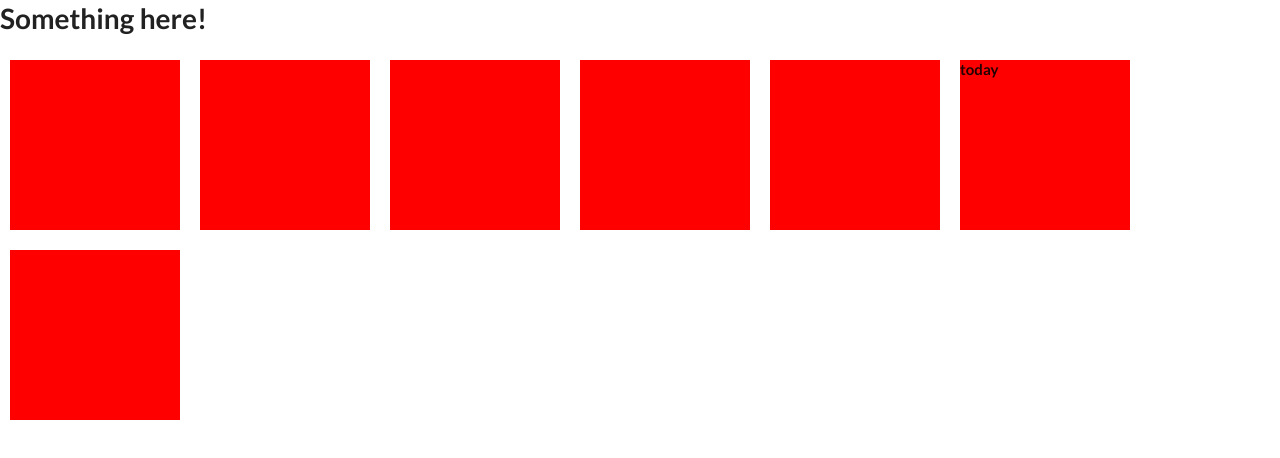
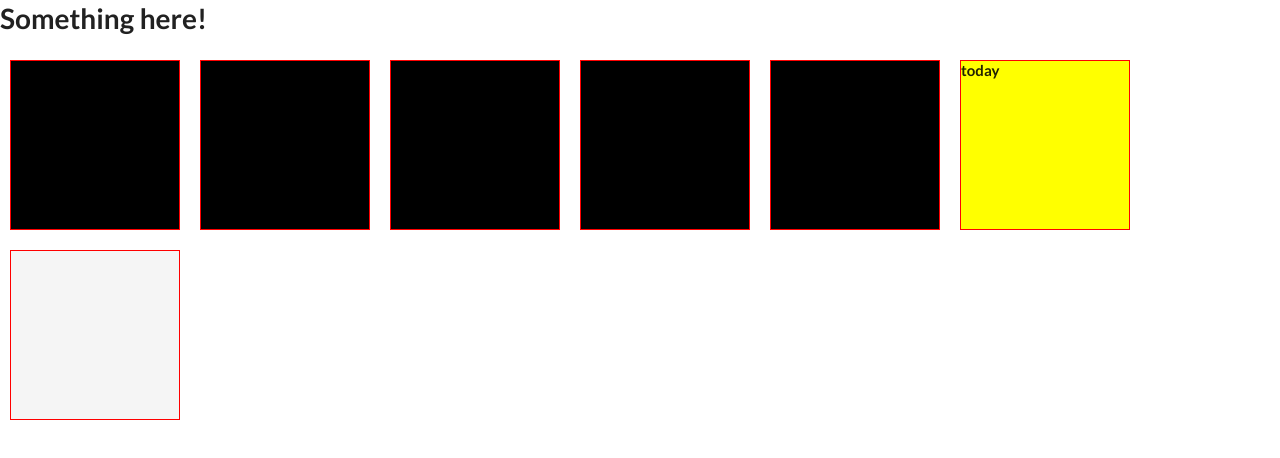
Before and after one commit to palhamel/chris-cal, a plain HTML site: page index.html in a window 1280 px wide. Drawn offline with nearby package versions, Linux system fonts and the light colour scheme.

Commit message:
for loop of html collection to match data-date

```diff
--- a/index.html
+++ b/index.html
@@ -10,20 +10,20 @@
 <body>
   <h1>Something here!</h1>
 
-  <div class="grid-item" data-date="2015-11-23">
+  <div class="grid-item" id="day" data-date="2015-11-23">
   </div>
-  <div class="grid-item" data-date="2015-11-24">
+  <div class="grid-item" id="day" data-date="2015-11-24">
   </div>
-  <div class="grid-item" data-date="2015-11-25">
+  <div class="grid-item" id="day" data-date="2015-11-25">
   </div>
-  <div class="grid-item" data-date="2015-11-26">
+  <div class="grid-item" id="day" data-date="2015-11-26">
   </div>
-  <div class="grid-item" data-date="2019-11-27">
+  <div class="grid-item" id="day" data-date="2019-11-27">
   </div>
-  <div class="grid-item" data-date="2020-10-25">
+  <div class="grid-item" id="day" data-date="2020-10-25">
     <h4>today</h4>
   </div>
-  <div class="grid-item" data-date="2021-12-29">
+  <div class="grid-item" id="day" data-date="2021-12-29">
   </div>
 
 
--- a/index.js
+++ b/index.js
@@ -3,32 +3,35 @@ var today = new Date();
 var dd = String(today.getDate()).padStart(2, '0');
 var mm = String(today.getMonth() + 1).padStart(2, '0'); //January is 0!
 var yyyy = today.getFullYear();
-// today = mm + '/' + dd + '/' + yyyy;
-// document.write(today);
 today = yyyy + '-' + mm + '-' + dd;
+
 const currentDay = today;
 console.log(currentDay)
 
 // ------------------------------
+// Get HTML elements:
+const dateElement= document.getElementsByClassName('grid-item');
+// console.log('collection:', dateElement);
 
-const dateElement= document.getElementsByClassName('grid-item');
-// const dateElement = document.getElementById('lucka')
-console.log(dateElement);
+// Loop thru the HTML collection and match the 'data-date'
+for (let item of dateElement) {
+  console.log('date:', item.dataset.date);
+  if (item.dataset.date == currentDay) {
+    item.classList.add("today")
+  } else if (item.dataset.date > currentDay) {
+    item.classList.add("future")
+  } else {
+    item.classList.add("past")
+  }
+}
 
-for (let item of dateElement) {
-  console.log(item.dataset.date);
-}
+
 
 // const specifiedDate = dateElement[2].dataset.date;
 
 // en for loop på arrayen?
 
 // console.log(specifiedDate)
-
-
-
-
-
 
 
 
```
